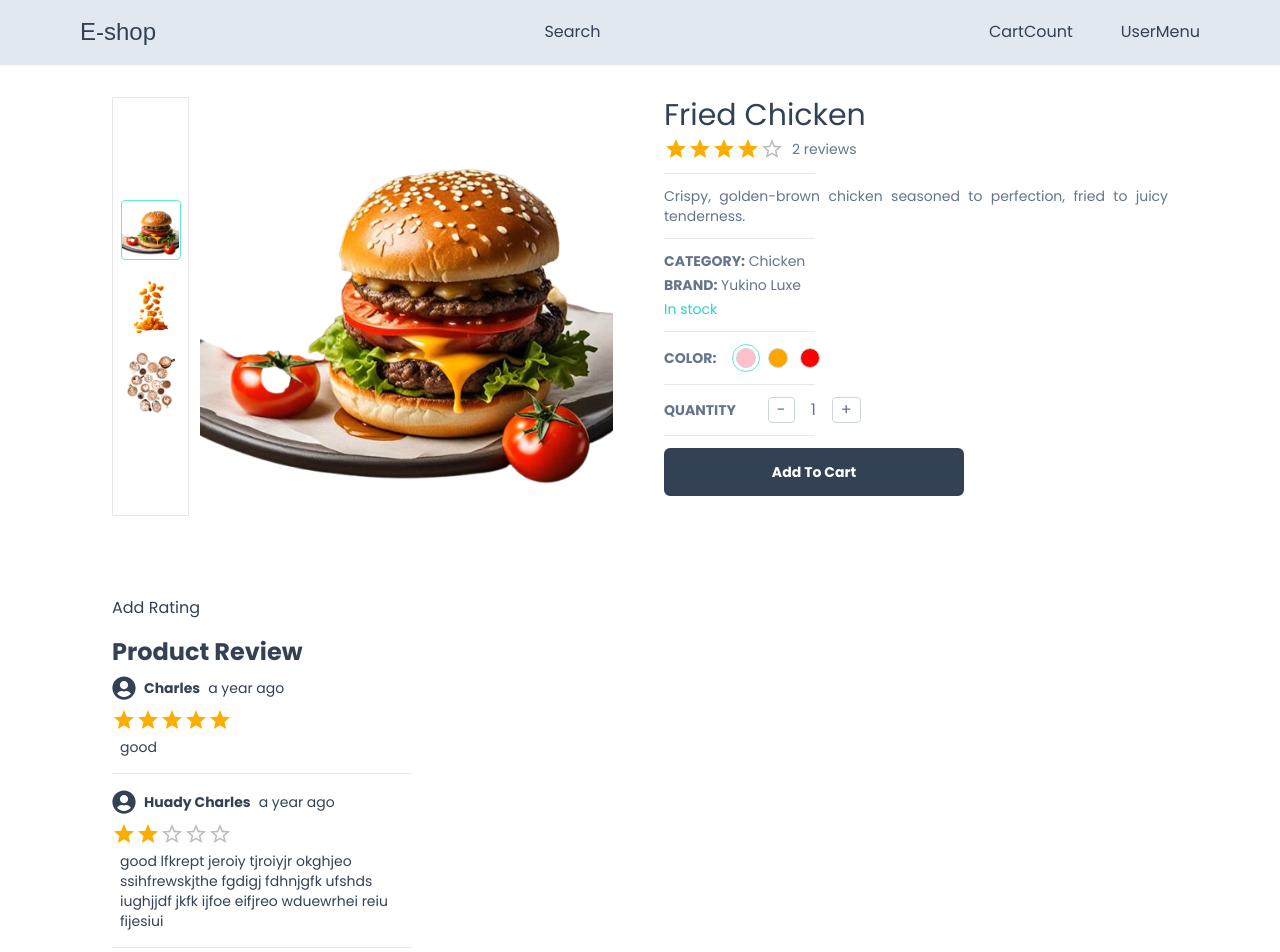
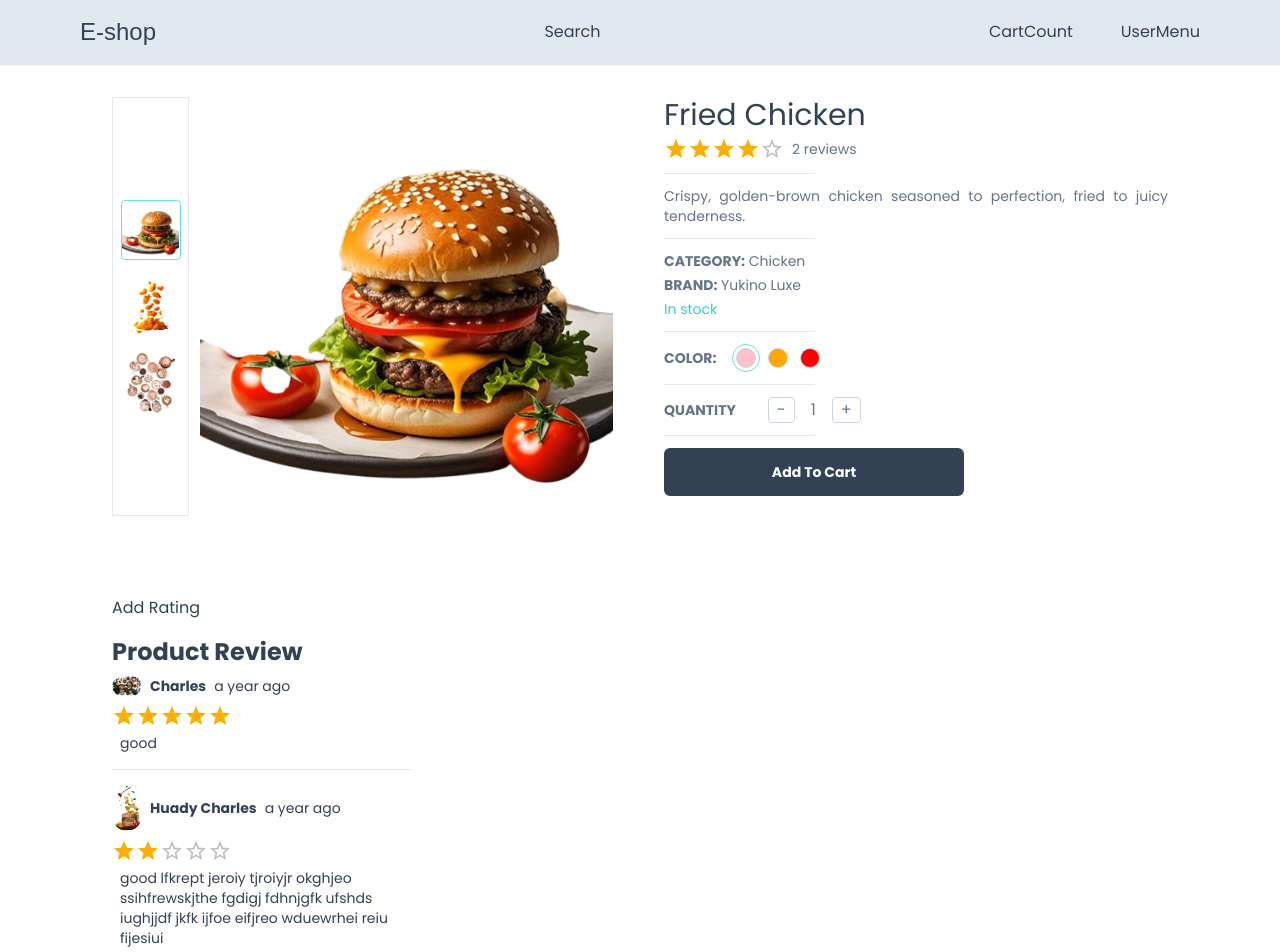
Before and after one commit to ayekaday/e-shop, a Next.js app: page /product/1 in a window 1280 px wide. Shown: the top 952 px of the page. Built offline with nearby package versions, Linux system fonts and the light colour scheme; a web font is replaced by a local one.

Commit message:
Update Avatar

```diff
--- a/app/components/Avatar.tsx
+++ b/app/components/Avatar.tsx
@@ -7,13 +7,15 @@ interface AvatarProps {
 
 const Avatar: React.FC<AvatarProps> = ({ src }) => {
   if (src) {
+    return (
       <Image
         src={src}
         alt="Avatar"
         className="rounded-full"
         height="30"
         width="30"
-    />;
+      />
+    );
   }
   return <FaUserCircle size={24} />;
 };
--- a/app/product/[productId]/ListRating.tsx
+++ b/app/product/[productId]/ListRating.tsx
@@ -19,7 +19,7 @@ const ListRating: React.FC<ListRatingProps> = ({ product }) => {
             return (
               <div key={review.id} className="max-w-[300px]">
                 <div className="flex gap-2 items-center">
-                  <Avatar />
+                  <Avatar src={review?.user.image} />
                   <div className="font-semibold">{review?.user.name}</div>
                   <div className="font-light">
                     {moment(review.createdDate).fromNow()}
--- a/utils/product.ts
+++ b/utils/product.ts
@@ -25,7 +25,7 @@ export const product = {
         name: "Charles",
         email: "example@gmail.com",
         emailVerified: null,
-        image: "/chicken.png",
+        image: "/banner.image.png",
         hashedPassword: null,
         createdAt: "2023-05-30T08:08:53.979Z",
         updatedAt: "2023-05-30T08:08:53.979Z",
@@ -46,7 +46,7 @@ export const product = {
         name: "Huady Charles",
         email: "example@gmail.com",
         emailVerified: null,
-        image: "/chicken.png",
+        image: "/potato.png",
         hashedPassword: null,
         createdAt: "2023-05-30T08:08:53.979Z",
         updatedAt: "2023-05-30T08:08:53.979Z",
```
Lines whose indentation alone changed are shown as unchanged.
